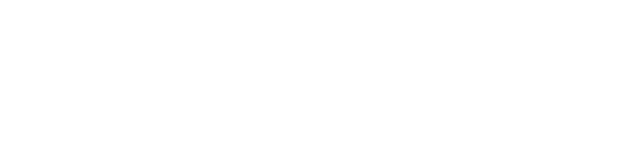
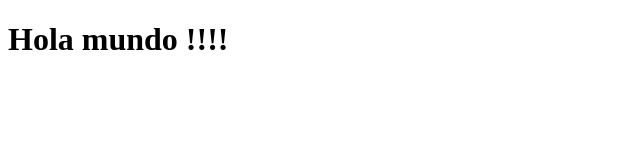
Before and after one commit to carlos-mancilla/ejemplo-terminal, a plain HTML site: page index.html in a window 1280 px wide. Shown: the whole page, without its empty margins (0-640 px from the left). Drawn offline with Linux system fonts and the light colour scheme.

Commit message:
Agregue saludo

```diff
--- a/index.html
+++ b/index.html
@@ -7,6 +7,6 @@
     <title>Titulo</title>
 </head>
 <body>
-
+    <h1>Hola mundo !!!!</h1>
 </body>
 </html>
```
